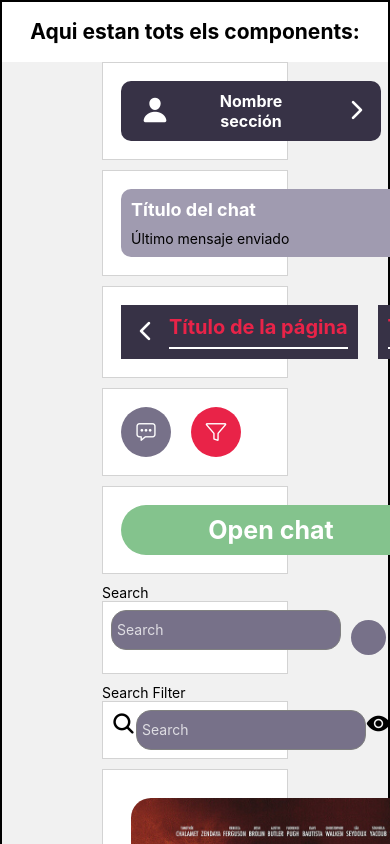
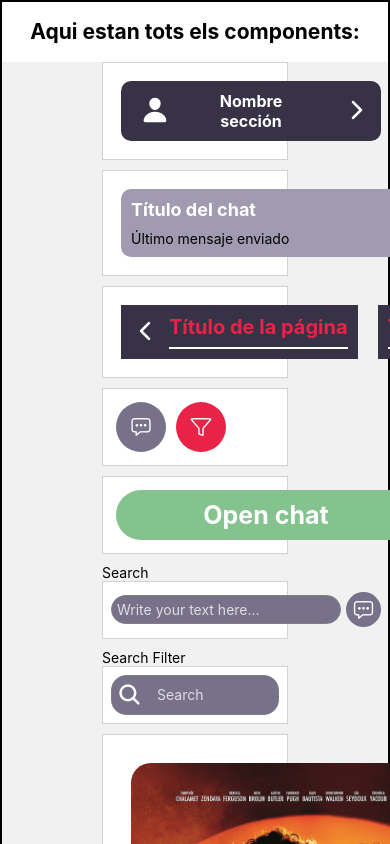
Before and after one commit to victoriamorera14/movie-talk, a React Native app: screen / in a window 390 px wide. Built offline with nearby package versions, Linux system fonts and the light colour scheme.

Commit message:
final_search_filter

```diff
--- a/components/CustomButton.js
+++ b/components/CustomButton.js
@@ -47,8 +47,8 @@ const styles = StyleSheet.create({
   button: {
     justifyContent: "center",
     alignItems: "center",
-    padding: 10,
-    margin: 10,
+    padding: 5,
+    margin: 5,
   },
   content: {
     flexDirection: "row",
--- a/components/SearchBar.js
+++ b/components/SearchBar.js
@@ -19,13 +19,13 @@ export default function SearchBox({ sendText }) {
     <View style={styles.searchWrapper}>
       <TextInput
         style={styles.searchInput}
-        placeholder="Search"
+        placeholder="Write your text here..."
         placeholderTextColor={"#FFFFFFC2"}
         onChangeText={(text) => setSearchString(text)}
       />
       <CustomButton
         onPress={handleSearch}
-        imageSource={require("../assets/chatIcon.png")}
+        iconSource="chatbox-ellipses-outline"
         width={35}
         height={35}
         defaultColor={"#777189"}
@@ -41,10 +41,13 @@ const styles = StyleSheet.create({
   searchWrapper: {
     flexDirection: "row",
     width: "100%",
+    height: 40,
+    alignItems: "center",
   },
   searchInput: {
+    color:"white",
     backgroundColor: "#777189",
-    height: 40,
+    //height: 40,
     borderWidth: 1,
     borderColor: "grey",
     borderRadius: "15px",
--- a/components/SearchFilter.js
+++ b/components/SearchFilter.js
@@ -1,10 +1,11 @@
 import { useState } from "react";
-import { Keyboard, StyleSheet, TextInput, View } from "react-native";
+import { Keyboard, Pressable, StyleSheet, TextInput, View } from "react-native";
 import Ionicons from "@expo/vector-icons/Ionicons";
 //import useThemeColors from "../hooks/useThemeColors";
 
 export default function SearchFilter({ searchMovies, showIconLeft, showIconRight}) {
   const [searchString, setSearchString] = useState("");
+  const [changeVisibility, setchangeVisibility] = useState(true);
   //const themeColors = useThemeColors();
   //const styles = getThemedStylesheet(themeColors);
 
@@ -13,18 +14,23 @@ export default function SearchFilter({ searchMovies, showIconLeft, showIconRight
     searchMovies(searchString);
     Keyboard.dismiss();
   };
+  const handlePress = () => {
+    setchangeVisibility (!changeVisibility);
+  };
 
 
   return (
     <View style={styles.searchWrapper}>
-        {showIconLeft && <Ionicons name="search" size={25}></Ionicons>}
+        {showIconLeft && <Ionicons name="search" size={25} style={styles.searchIcon}></Ionicons>}
         <TextInput
         style={styles.searchInput}
         placeholder="Search"
         placeholderTextColor={"#FFFFFFC2"}
+        secureTextEntry={changeVisibility}
         onChangeText={(text) => setSearchString(text)}
       />
-       {showIconRight && <Ionicons name="eye" size={25}></Ionicons>}
+
+       {showIconRight && <Pressable onPress={handlePress}><Ionicons name={changeVisibility ? "eye-off": "eye"} size={25} style={styles.hiddenIcon}></Ionicons></Pressable>}
 
     </View>
 
@@ -35,8 +41,6 @@ const styles = StyleSheet.create({
   searchWrapper: {
     flexDirection: "row",
     width: "100%",
-  },
-  searchInput: {
     backgroundColor: "#777189",
     height: 40,
     borderWidth: 1,
@@ -45,6 +49,21 @@ const styles = StyleSheet.create({
     padding: 5,
     flex: 1,
   },
+  searchInput: {
+    color:"white",
+    outlineStyle: 'none',
+    flex: 1,
+    paddingLeft: 5,
+    paddingRight: 5,
+  },
+  searchIcon:{
+    color: "white",
+    marginRight: 10,
+  },
+  hiddenIcon:{
+    color: "white",
+    marginLeft: 10,
+  }
 });
 /*
 function getThemedStylesheet(colors) {
```
